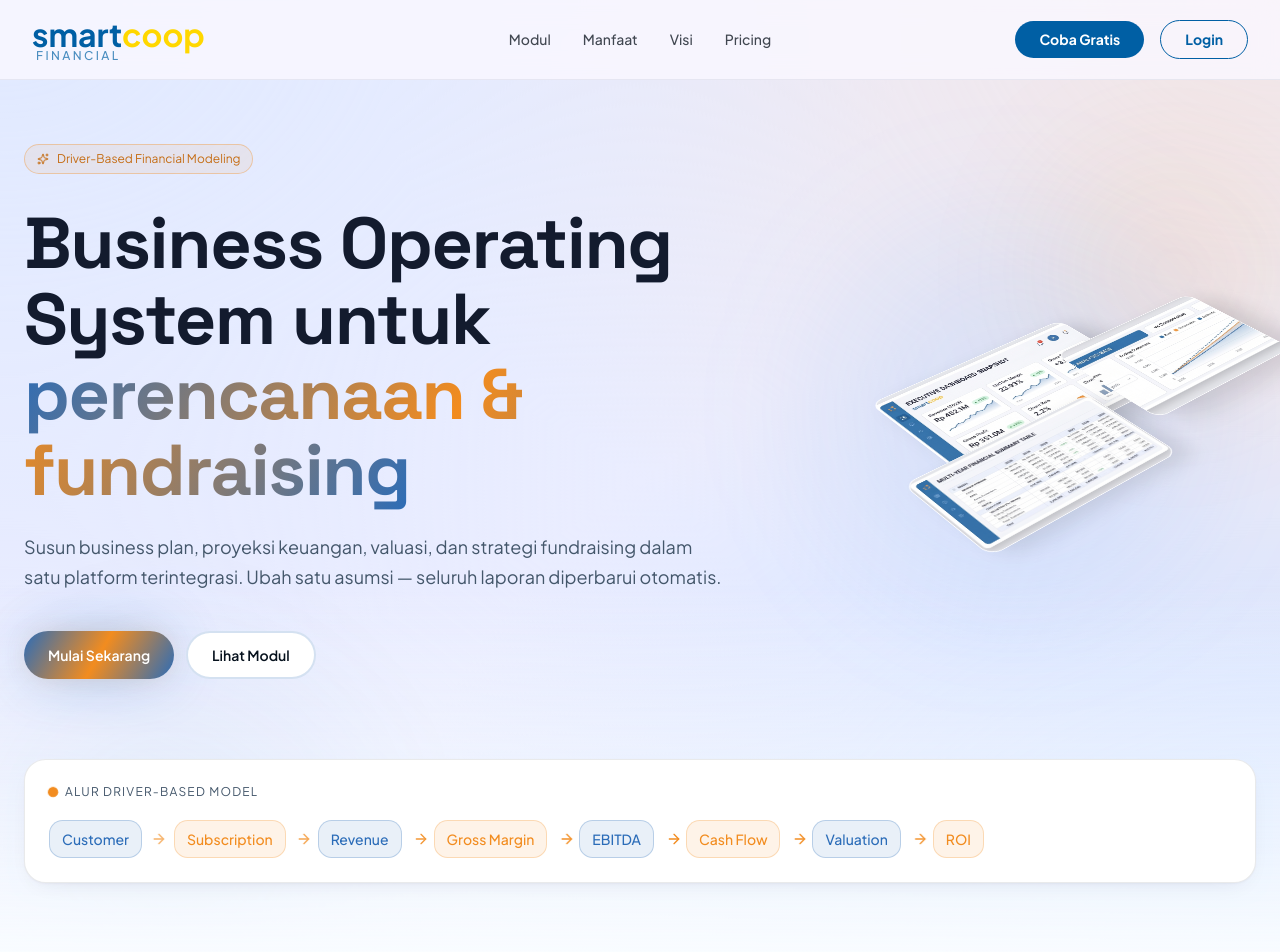
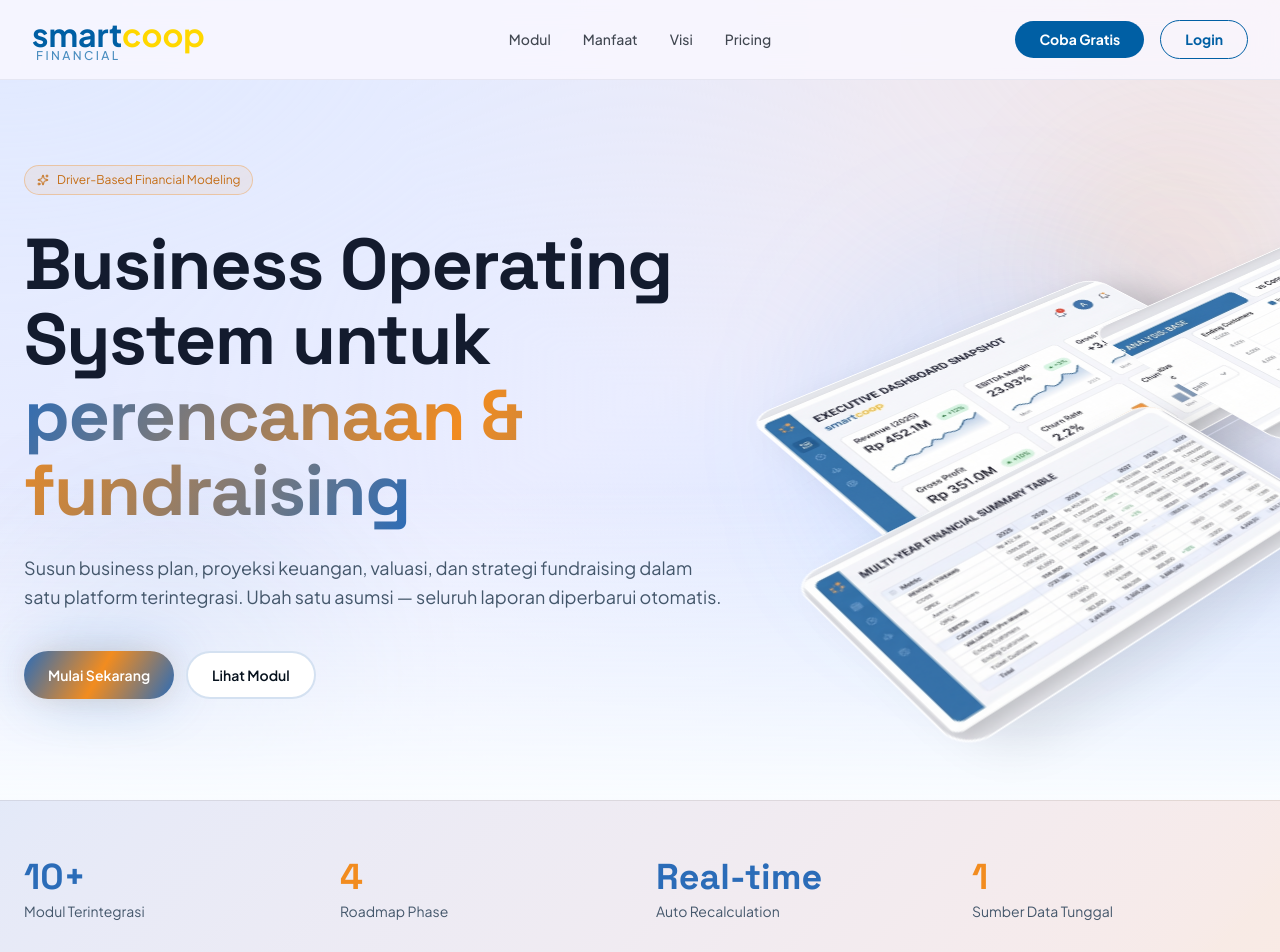
Before and after one commit to aryarakasyahputra/Project-Smartcoop-Financial-Planning-Platform, a React (Vite) app in the folder frontend/: page / in a window 1280 px wide. Shown: the top 952 px of the page. Built offline with nearby package versions, Linux system fonts and the light colour scheme.

Commit message:
mengubah ukuran icon dan juga menghapus tampilan yang tidak perlu

```diff
--- a/frontend/src/pages/Landing.jsx
+++ b/frontend/src/pages/Landing.jsx
@@ -46,7 +46,7 @@ const HeroMockup = () => {
       <div
         className="relative group"
         style={{
-          transform: 'perspective(1200px) rotateX(55deg) rotateZ(-40deg) scale(0.8)',
+          transform: 'perspective(1200px) rotateX(55deg) rotateZ(-40deg) scale(1.50)',
           transformStyle: 'preserve-3d'
         }}
       >
@@ -155,30 +155,7 @@ export default function Landing() {
 
             </div>
 
-            {/* Driver chain */}
-            <div className="mt-20 p-6 rounded-2xl border bg-card animate-fade-up" style={{ boxShadow: "var(--shadow-card)", animationDelay: "0.4s" }}>
-              <div className="flex items-center gap-2 mb-5">
-                <span className="h-2 w-2 rounded-full animate-pulse-dot" style={{ background: BRAND_ORANGE }} />
-                <div className="text-xs uppercase tracking-widest text-muted-foreground">Alur Driver-Based Model</div>
-              </div>
-              <div className="flex flex-wrap items-center gap-2">
-                {driverChain.map((step, i) => {
-                  const isOrange = i % 2 === 1;
-                  const s = tintStyles(isOrange ? "orange" : "blue");
-                  return (
-                    <div key={step} className="flex items-center gap-2">
-                      <div className="px-3 py-2 rounded-lg text-sm font-medium border transition-all hover:scale-105"
-                           style={{ background: s.bg, color: s.color, borderColor: s.border }}>
-                        {step}
-                      </div>
-                      {i < driverChain.length - 1 && (
-                        <ArrowRight className="h-4 w-4 animate-flow-arrow" style={{ color: BRAND_ORANGE, animationDelay: `${i * 0.15}s` }} />
-                      )}
-                    </div>
-                  );
-                })}
-              </div>
-            </div>
+
           </div>
         </section>
 
@@ -485,46 +462,6 @@ export default function Landing() {
             </div>
           </section>
 
-          {/* FAQ Section 2 */}
-          <section className="py-[5rem] bg-[#f2f4f6] border-t border-[#c1c7d3]/30">
-            <div className="px-4 md:px-[1.5rem] max-w-4xl mx-auto">
-              <div className="text-center mb-[3rem]">
-                <h2 className="text-[32px] font-bold text-[#131b2e] mb-4">Pertanyaan yang Sering Diajukan</h2>
-                <p className="text-[#414751] text-[16px]">Temukan jawaban atas pertanyaan umum mengenai layanan kami.</p>
-              </div>
-              <div className="space-y-4">
-                {[
-                  {
-                    q: "Bagaimana dengan keamanan data keuangan perusahaan kami?",
-                    a: "Kami menggunakan enkripsi end-to-end standar industri (AES-256) untuk melindungi data Anda. Seluruh server kami tersertifikasi ISO 27001 dan SOC2 Type II, memastikan privasi data finansial Anda adalah prioritas utama kami."
-                  },
-                  {
-                    q: "Apakah saya bisa melakukan upgrade atau downgrade kapan saja?",
-                    a: "Ya, Anda dapat mengubah paket langganan Anda kapan saja melalui dashboard akun. Untuk upgrade, penyesuaian fitur akan langsung aktif. Untuk downgrade, perubahan akan berlaku pada siklus penagihan berikutnya."
-                  },
-                  {
-                    q: "Apakah tersedia dukungan onboarding untuk tim kami?",
-                    a: "Tentu. Untuk paket Professional, kami menyediakan panduan video dan dukungan prioritas. Sedangkan untuk paket Enterprise, tim kami akan membantu proses implementasi secara langsung (hands-on) hingga integrasi sistem selesai."
-                  },
-                  {
-                    q: "Apa itu Driver-Based Modeling yang ada di Smartcoop?",
-                    a: "Driver-Based Modeling adalah metode perencanaan keuangan yang menghubungkan variabel bisnis (driver) secara otomatis ke laporan keuangan. Jika Anda merubah satu asumsi—misalnya biaya akuisisi pelanggan—seluruh proyeksi laba rugi dan arus kas Anda akan diperbarui secara otomatis."
-                  }
-                ].map((faq, i) => (
-                  <details key={i + 4} className="group bg-[#faf8ff] rounded-xl border border-[#c1c7d3]/30 p-6 [&_summary::-webkit-details-marker]:hidden">
-                    <summary className="flex items-center justify-between cursor-pointer list-none">
-                      <h4 className="text-[16px] font-bold text-[#131b2e]">{faq.q}</h4>
-                      <span className="material-symbols-outlined group-open:rotate-180 transition-transform duration-300">expand_more</span>
-                    </summary>
-                    <div className="mt-4 text-[#414751] text-[16px] leading-relaxed">
-                      {faq.a}
-                    </div>
-                  </details>
-                ))}
-              </div>
-            </div>
-          </section>
-
           {/* CTA Final */}
           <section className="py-[5rem] px-4 relative overflow-hidden bg-[#005fa4]">
             <div className="absolute inset-0 opacity-10 pointer-events-none">
--- a/frontend/src/pages/Login.jsx
+++ b/frontend/src/pages/Login.jsx
@@ -1,5 +1,5 @@
 import React, { useState, useEffect } from "react";
-import { ArrowRight, Lock, Mail, AlertCircle, CheckCircle2 } from "lucide-react";
+import { ArrowLeft, ArrowRight, Lock, Mail, AlertCircle, CheckCircle2 } from "lucide-react";
 
 export default function Login() {
   const [email, setEmail] = useState("");
@@ -59,7 +59,17 @@ export default function Login() {
   };
 
   return (
-    <div className="min-h-screen bg-background flex items-center justify-center p-4">
+    <div className="min-h-screen bg-background flex items-center justify-center p-4 relative">
+      {/* Tombol Kembali - dipindah ke luar card */}
+      <a
+        href="/"
+        className="absolute top-6 left-6 md:top-8 md:left-8 inline-flex items-center gap-2 rounded-full bg-primary text-primary-foreground px-4 py-2 text-sm font-semibold hover:opacity-90 transition-all"
+        style={{ boxShadow: "var(--shadow-glow)" }}
+      >
+        <ArrowLeft className="h-4 w-4" />
+        <span className="hidden sm:inline">Kembali ke Beranda</span>
+      </a>
+
       <div className="w-full max-w-md p-8 rounded-2xl border border-border bg-card" style={{ boxShadow: "var(--shadow-elegant)" }}>
         <div className="text-center mb-8">
           <a href="/" className="flex flex-col items-center leading-none mb-6">
```
Lines whose indentation alone changed are shown as unchanged.
